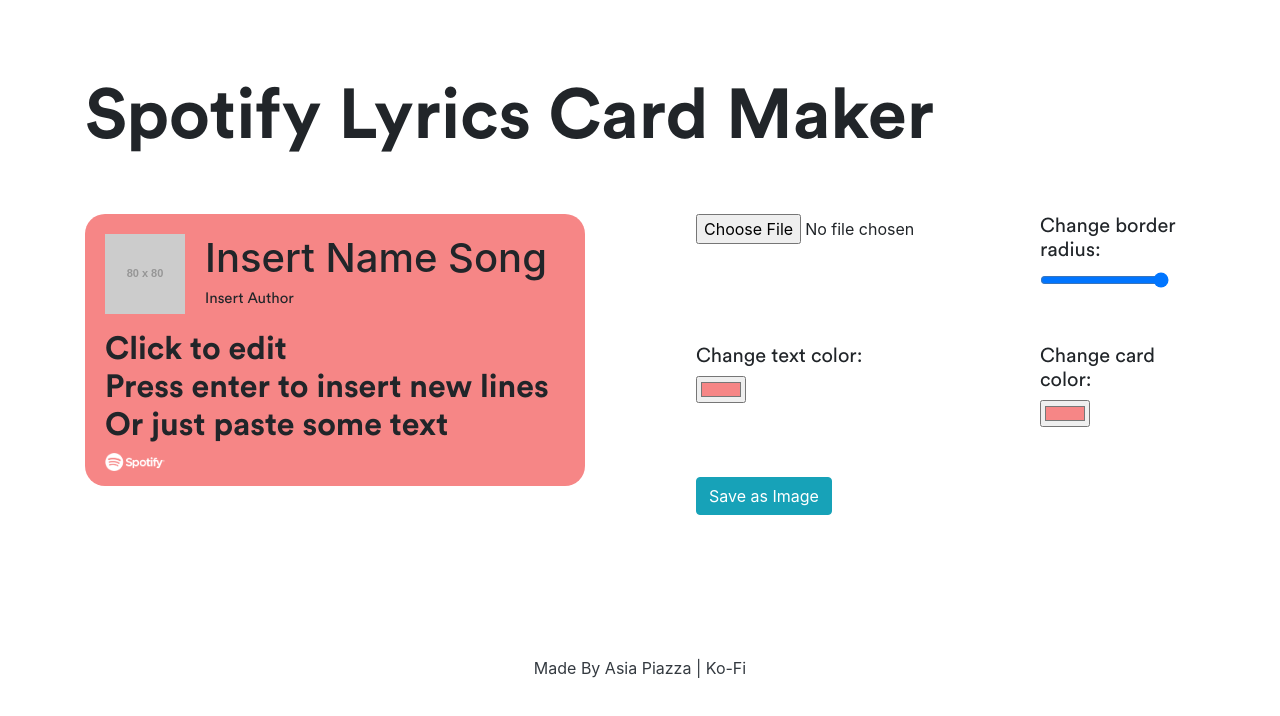
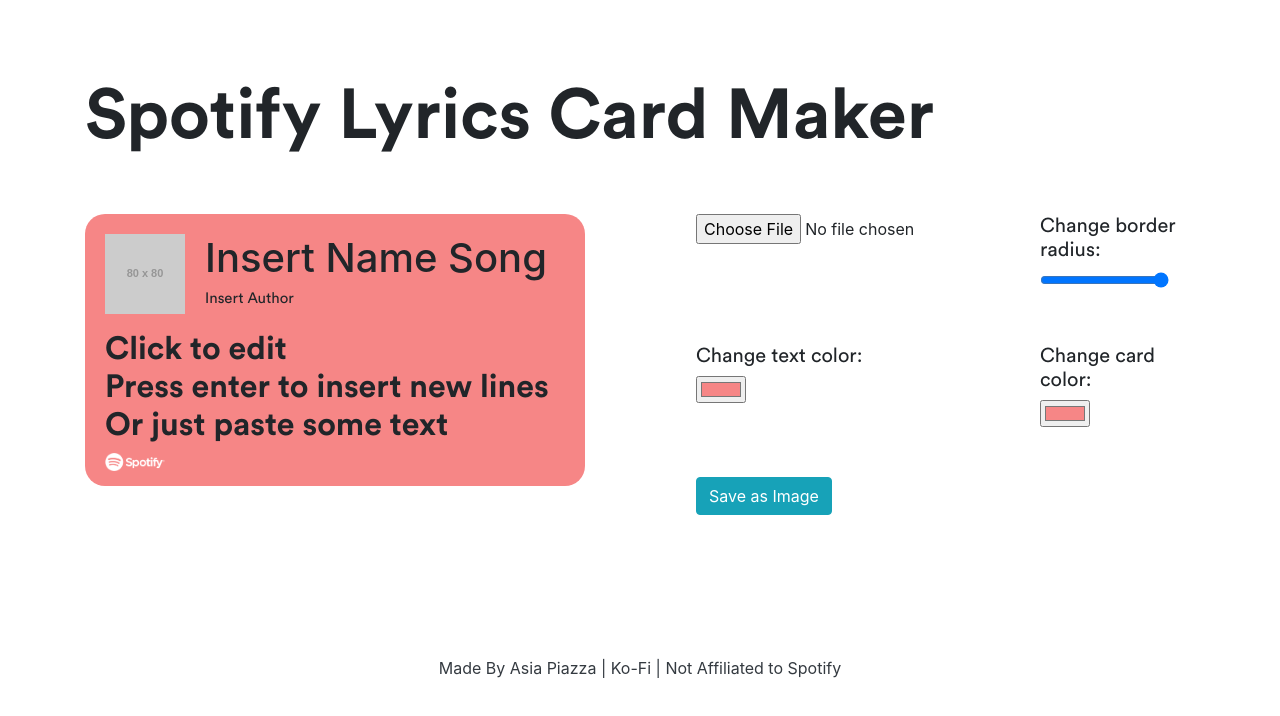
Before and after one commit to asiiapiazza/Lyrics-Card-Generator, a website: page index.html in a window 1280 px wide. Drawn offline with nearby package versions, Linux system fonts and the light colour scheme; placeholder pictures from the web are drawn by us.

Commit message:
Footer text

```diff
--- a/index.html
+++ b/index.html
@@ -126,6 +126,7 @@
         <div class="text-center p-3">
             <a class="text-dark" href="https://github.com/asiiapiazza">Made By Asia Piazza</a>
             <a class="text-dark" href="https://ko-fi.com/asiapiazza">| Ko-Fi </a>
+            <a class="text-dark">| Not Affiliated to Spotify </a>
         </div>
     </footer>
     </body>
```
